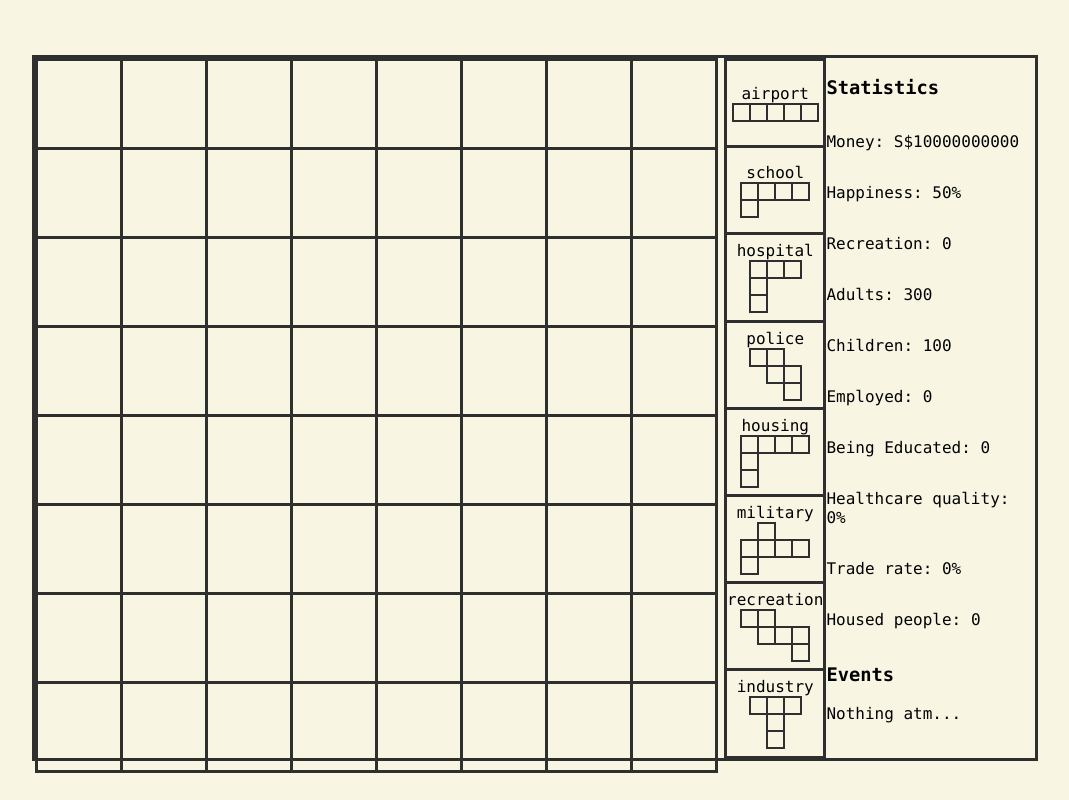
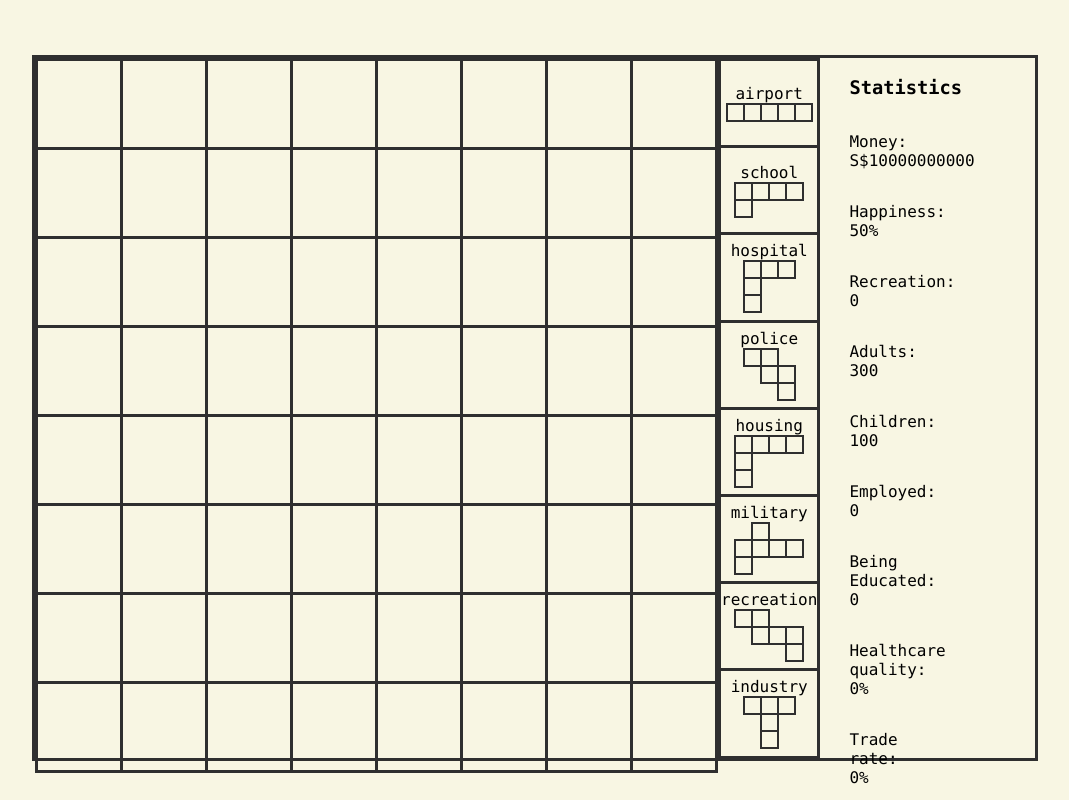
Before and after one commit to ski3r3n/ne-game-budget, a plain HTML site: page index.html in a window 1280 px wide. Shown: the top 800 px of the page, without its empty margins (113-1182 px from the left). Drawn offline with Linux system fonts and the light colour scheme.

Commit message:
Update style.css

```diff
--- a/style.css
+++ b/style.css
@@ -44,19 +44,18 @@ td.board {
 
 #boardDiv {
     flex-grow:7;
-    height: 700px;
-    width: 700px;
+    width: 70%;
     table-layout: fixed;
 }
 
 #piece {
-    flex-grow: 1;
+    width: 15%;
 }
 
 #stats{
     display: flex;
     flex-direction: column;
-    flex-grow: 2;
+    width: 15%;
 }
 
 tr.board {
```
